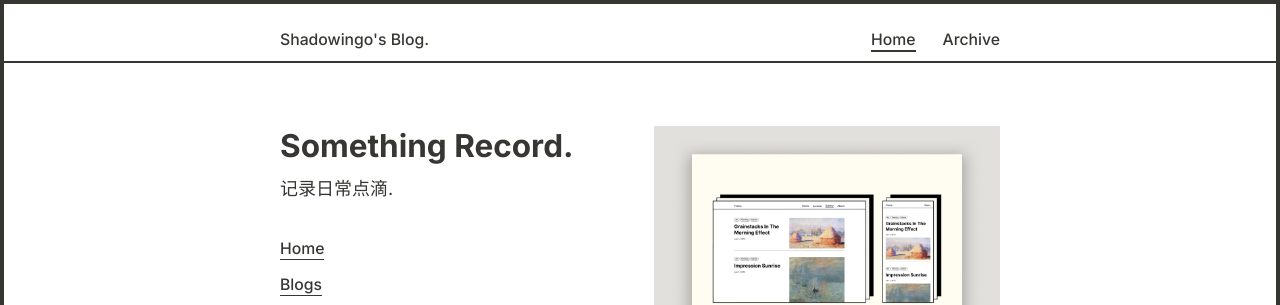
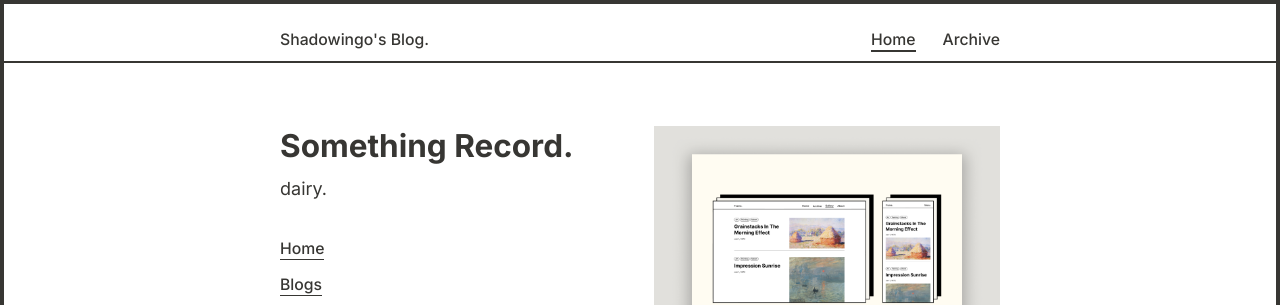
Before and after one commit to GiyanChin/GiyanChin.github.io, a plain HTML site: page index.html in a window 1280 px wide. Shown: the top 305 px of the page. Drawn offline with Linux system fonts and the light colour scheme.

Commit message:
Site updated: 2024-10-28 16:15:07

```diff
--- a/index.html
+++ b/index.html
@@ -106,7 +106,7 @@
             Something Record.
         </div>
         <div class="profile-body">
-            记录日常点滴.
+            dairy.
         </div>
 
             <div class="profile-link">
```
